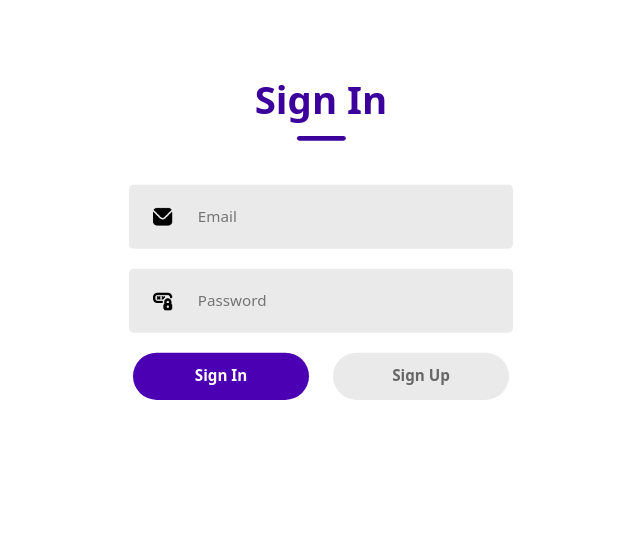
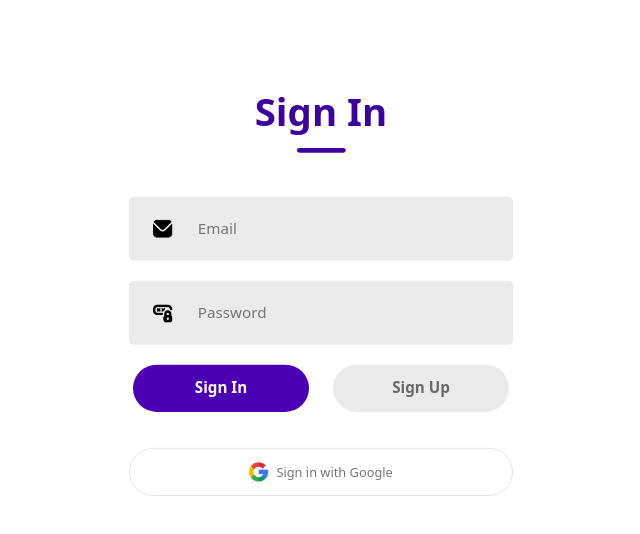
Before and after one commit to uva-devops-cloud/frontend, a React (Vite) app: page /login in a window 1280 px wide. Shown: the top 534 px of the page, without its empty margins (319-959 px from the left). Built offline with nearby package versions, Linux system fonts and the light colour scheme; no server answers; what amazon-cognito-identity-js would draw is missing.

Commit message:
Google SSO

```diff
--- a/src/components/LoginSignup/Login.tsx
+++ b/src/components/LoginSignup/Login.tsx
@@ -1,16 +1,142 @@
-import React, { useState } from 'react'
-import { CognitoUser, AuthenticationDetails } from 'amazon-cognito-identity-js';
+import React, { useState, useEffect } from 'react'
+import { CognitoUser, AuthenticationDetails, CognitoUserSession } from 'amazon-cognito-identity-js';
 import UserPool from '../resources/Cognito';
 import '../assets/Main.css'
 import email_icon from '../assets/email.png'
 import password_icon from '../assets/password.png'
-import { useNavigate } from 'react-router-dom';
+import google_icon from '../assets/google_icon.png'
+import { useNavigate, useLocation } from 'react-router-dom';
 import { setAuthToken } from '../../components/resources/AuthUtility';
 
 const Login: React.FC = () => {
     const [email, setEmail] = useState('');
     const [password, setPassword] = useState('');
+    const [isProcessingOAuth, setIsProcessingOAuth] = useState(false);
     const navigate = useNavigate();
+    const location = useLocation();
+
+    // Exchange authorization code for tokens
+    const exchangeCodeForTokens = async (code: string): Promise<any> => {
+        try {
+            const domainPrefix = import.meta.env.VITE_COGNITO_DOMAIN;
+            const cognitoDomain = `${domainPrefix}.auth.eu-west-2.amazoncognito.com`;
+            const clientId = import.meta.env.VITE_COGNITO_CLIENT_ID;
+            const redirectUri = window.location.origin + '/login';
+
+            // Prepare the token request
+            const tokenRequest = new URLSearchParams();
+            tokenRequest.append('grant_type', 'authorization_code');
+            tokenRequest.append('client_id', clientId);
+            tokenRequest.append('code', code);
+            tokenRequest.append('redirect_uri', redirectUri);
+
+            // Make the token request to Cognito
+            const response = await fetch(`https://${cognitoDomain}/oauth2/token`, {
+                method: 'POST',
+                headers: {
+                    'Content-Type': 'application/x-www-form-urlencoded'
+                },
+                body: tokenRequest
+            });
+
+            if (!response.ok) {
+                const errorData = await response.json();
+                throw new Error(`Token exchange failed: ${errorData.error_description || response.statusText}`);
+            }
+
+            // Return the tokens
+            return await response.json();
+        } catch (error) {
+            console.error('Error exchanging code for tokens:', error);
+            throw error;
+        }
+    };
+
+    // Extract user profile information from ID token
+    const parseJwt = (token: string): any => {
+        try {
+            // Split the token and get the payload part
+            const base64Url = token.split('.')[1];
+            const base64 = base64Url.replace(/-/g, '+').replace(/_/g, '/');
+
+            // Decode the base64 string
+            const jsonPayload = decodeURIComponent(
+                atob(base64)
+                    .split('')
+                    .map(c => '%' + ('00' + c.charCodeAt(0).toString(16)).slice(-2))
+                    .join('')
+            );
+
+            return JSON.parse(jsonPayload);
+        } catch (error) {
+            console.error('Error parsing JWT token:', error);
+            return null;
+        }
+    };
+
+    // Handle OAuth callback
+    useEffect(() => {
+        const handleOAuthCallback = async () => {
+            // Parse the URL for auth code or token after redirect back from Cognito
+            const params = new URLSearchParams(location.search);
+            const code = params.get('code');
+            const idToken = params.get('id_token');
+
+            if (!code && !idToken) return;
+
+            setIsProcessingOAuth(true);
+
+            try {
+                // Case 1: Authorization Code Flow
+                if (code) {
+                    console.log('OAuth code received, exchanging for tokens...');
+                    const tokenData = await exchangeCodeForTokens(code);
+
+                    // Store tokens securely
+                    setAuthToken(tokenData.access_token);
+                    localStorage.setItem('refreshToken', tokenData.refresh_token);
+                    localStorage.setItem('idToken', tokenData.id_token);
+
+                    // Extract user information from ID token
+                    const userInfo = parseJwt(tokenData.id_token);
+                    console.log('User authenticated:', userInfo.email);
+
+                    // Remove the code from URL to prevent reusing it
+                    window.history.replaceState({}, document.title, '/login');
+                }
+                // Case 2: Implicit Flow (token in URL)
+                else if (idToken) {
+                    console.log('ID token received from implicit flow');
+
+                    // Store the token
+                    localStorage.setItem('idToken', idToken);
+
+                    // Get access token if provided
+                    const accessToken = params.get('access_token');
+                    if (accessToken) {
+                        setAuthToken(accessToken);
+                    }
+
+                    // Extract user information
+                    const userInfo = parseJwt(idToken);
+                    console.log('User authenticated:', userInfo.email);
+
+                    // Remove the token from URL for security
+                    window.history.replaceState({}, document.title, '/login');
+                }
+
+                // Navigate to dashboard on successful authentication
+                navigate('/dashboard');
+            } catch (error) {
+                console.error('OAuth authentication failed:', error);
+                alert('Authentication failed. Please try again.');
+            } finally {
+                setIsProcessingOAuth(false);
+            }
+        };
+
+        handleOAuthCallback();
+    }, [location, navigate]);
 
     const signIn = (email: string, password: string) => {
         const user = new CognitoUser({
@@ -40,6 +166,46 @@ const Login: React.FC = () => {
         setEmail(''); setPassword('');
     }
 
+    const handleGoogleSignIn = () => {
+        console.log('Using Cognito domain:', import.meta.env.VITE_COGNITO_DOMAIN); // Debug output
+
+        // Get just the domain prefix from env variables
+        const domainPrefix = import.meta.env.VITE_COGNITO_DOMAIN;
+        // Form the complete Cognito domain URL
+        const cognitoDomain = `${domainPrefix}.auth.eu-west-2.amazoncognito.com`;
+        const clientId = import.meta.env.VITE_COGNITO_CLIENT_ID;
+        const redirectUri = window.location.origin + '/login';
+
+        // Build the authorization URL with Google as the identity provider
+        const authorizationUrl = `https://${cognitoDomain}/oauth2/authorize?` +
+            `identity_provider=Google` +
+            `&redirect_uri=${encodeURIComponent(redirectUri)}` +
+            `&response_type=code` +
+            `&client_id=${clientId}` +
+            `&scope=${encodeURIComponent('openid email profile')}`;
+
+        console.log('Redirecting to:', authorizationUrl); // Debug the full URL
+        window.location.href = authorizationUrl;
+    };
+
+    // Show loading indicator while processing OAuth
+    if (isProcessingOAuth) {
+        return (
+            <div className="wrapper">
+                <div className="container">
+                    <div className="header">
+                        <div className="text">Signing in...</div>
+                        <div className="underline"></div>
+                    </div>
+                    <div className="inputs" style={{ textAlign: 'center', marginTop: '30px' }}>
+                        <p>Please wait while we complete your authentication</p>
+                        {/* You could add a spinner here */}
+                    </div>
+                </div>
+            </div>
+        );
+    }
+
     return (
         <div className="wrapper">
             <div className="container">
@@ -60,6 +226,14 @@ const Login: React.FC = () => {
                         <div className="submit" onClick={() => { signIn(email, password) }}>Sign In</div>
                         <div className="submit gray" onClick={() => navigate('/SignUp')}>Sign Up</div>
                     </div>
+
+                    {/* Google SSO Button */}
+                    <div className="social-login">
+                        <div className="social-btn" onClick={handleGoogleSignIn}>
+                            <img src={google_icon} alt="Google" />
+                            <span>Sign in with Google</span>
+                        </div>
+                    </div>
                 </div>
             </div>
         </div>
--- a/src/components/assets/Main.css
+++ b/src/components/assets/Main.css
@@ -164,3 +164,40 @@
 .password-requirements li {
     margin-bottom: 2px;
 }
+
+.social-login {
+    display: flex;
+    flex-direction: column;
+    align-items: center;
+    margin-top: 20px;
+}
+
+.social-btn {
+    display: flex;
+    align-items: center;
+    justify-content: center;
+    width: 480px;
+    height: 60px;
+    background: #fff;
+    border: 1px solid #ddd;
+    border-radius: 50px;
+    cursor: pointer;
+    transition: background-color 0.3s;
+    margin-bottom: 15px;
+}
+
+.social-btn:hover {
+    background-color: #f5f5f5;
+}
+
+.social-btn img {
+    width: 24px;
+    height: 24px;
+    margin-right: 10px;
+}
+
+.social-btn span {
+    color: #757575;
+    font-size: 16px;
+    font-weight: 500;
+}
```
Also changed, not shown: src/components/assets/google_icon.png (added), 1 other file (tests, documents, lock files or other folders).
